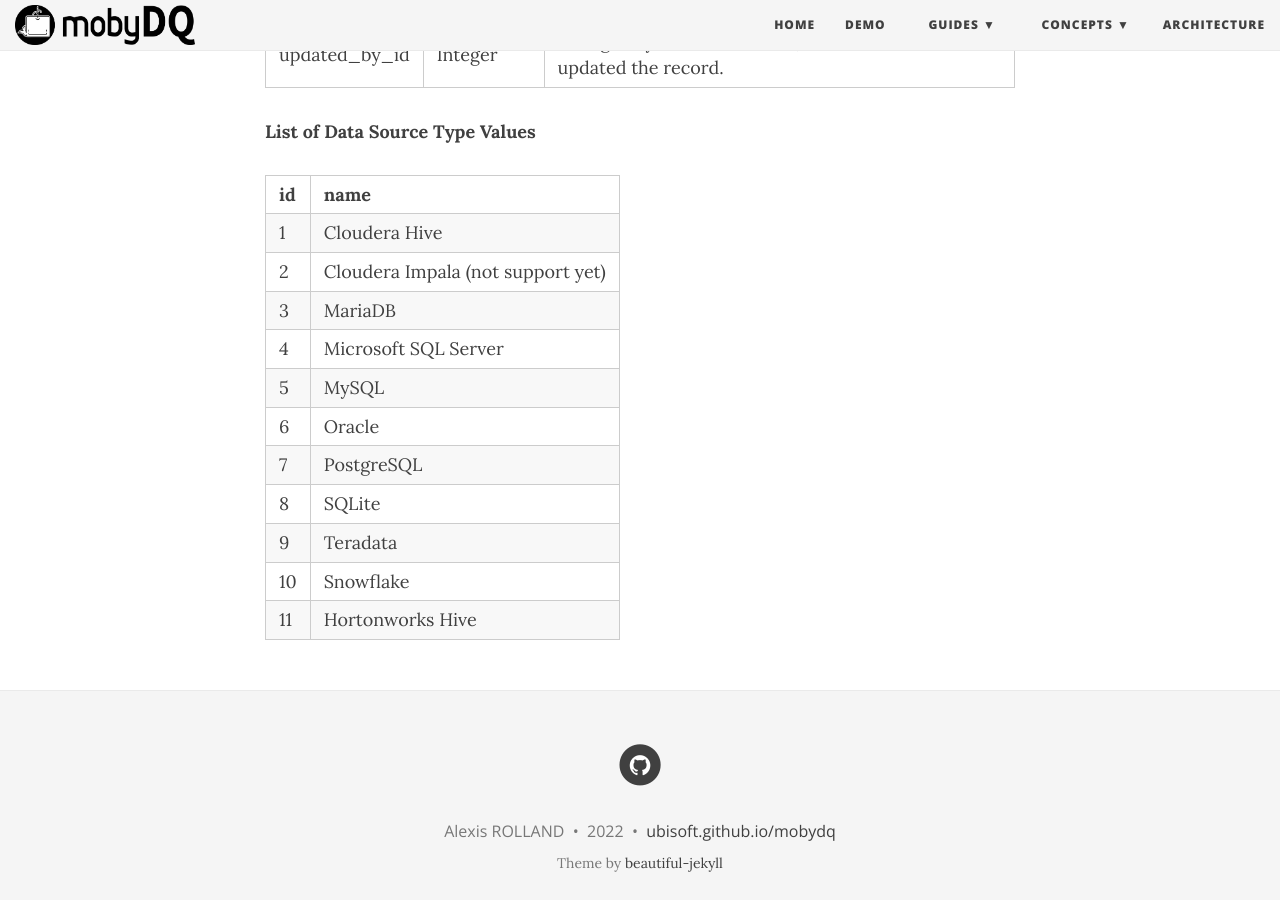
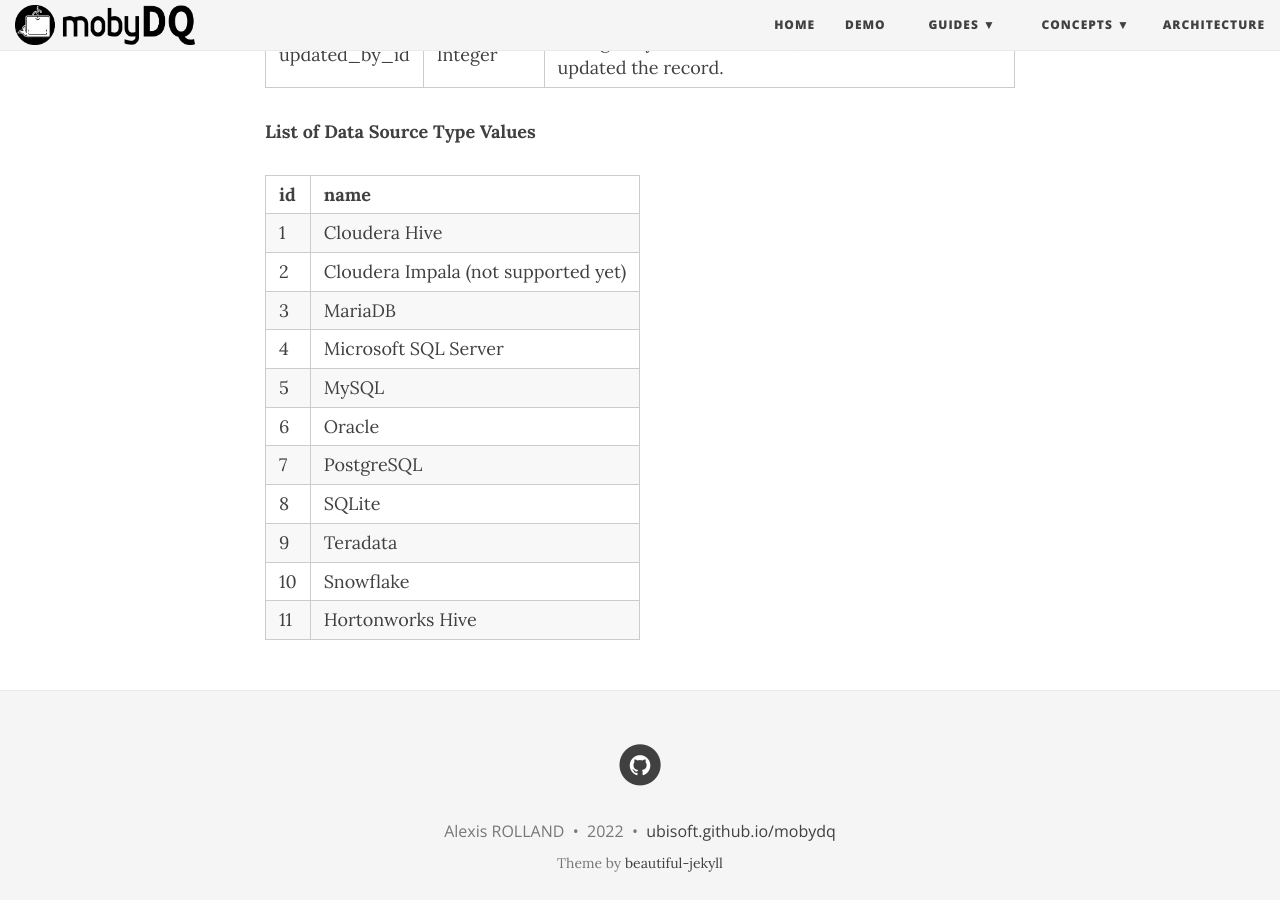
Before and after one commit to ubisoft/mobydq, a Jekyll site: the page built from docs/pages/datasources.md, in a window 1280 px wide and 900 px high, scrolled down 2224 px. Built offline with Jekyll 4.4.1, drawn with Linux system fonts in a browser that asks for light colours; nearby versions of some CDN libraries.

Commit message:
Fix typo

```diff
--- a/docs/pages/datasources.md
+++ b/docs/pages/datasources.md
@@ -120,7 +120,7 @@
     <td>1</td><td>Cloudera Hive</td>
   </tr>
   <tr>
-    <td>2</td><td>Cloudera Impala (not support yet)</td>
+    <td>2</td><td>Cloudera Impala (not supported yet)</td>
   </tr>
   <tr>
     <td>3</td><td>MariaDB</td>
```
